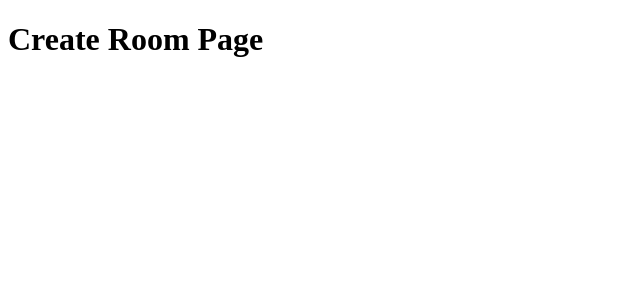
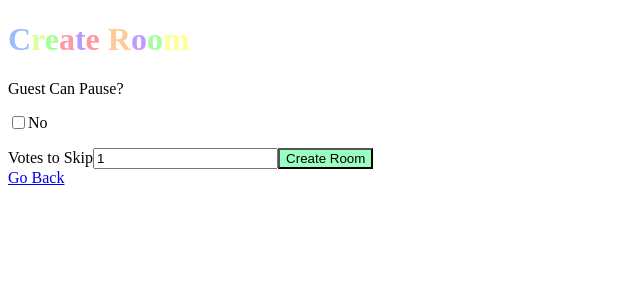
Before and after one commit to martinmunillas/HouseParty, a React app in the folder src/frontend/: page /create-room in a window 1280 px wide. Shown: the top 300 px of the page, without its empty margins (0-640 px from the left). Built offline with nearby package versions, Linux system fonts and the light colour scheme; the HTML template or start-up script is replaced by a standard one.

Commit message:
Create Room added

```diff
--- /dev/null
+++ b/src/frontend/src/components/CreateRoomForm.jsx
@@ -0,0 +1,36 @@
+import React from 'react';
+
+const CreateRoomForm = ({ onChange, onSubmit, onCheckboxChange, formValues }) => {
+  return (
+    <form className='createRoomForm' onSubmit={onSubmit}>
+      <label>Guest Can Pause?</label>
+      <div style={{ display: 'flex', alignItems: 'center' }}>
+        <input
+          type='checkbox'
+          name='guest_can_pause'
+          className='createRoomForm__guestCanPause'
+          onChange={onCheckboxChange}
+          checked={formValues.guest_can_pause}
+        />
+        <p>{formValues.guest_can_pause ? 'Yes' : 'No'}</p>
+      </div>
+      <label>Votes to Skip</label>
+      <input
+        type='number'
+        name='votes_to_skip'
+        className='createRoomForm__votesToSkip'
+        onChange={onChange}
+        value={formValues.votes_to_skip}
+      ></input>
+      <button
+        type='submit'
+        className='createRoomForm__create'
+        style={{ backgroundColor: `hsla(${Math.random() * 360}, 100%, 80%, 1)` }}
+      >
+        Create Room
+      </button>
+    </form>
+  );
+};
+
+export default CreateRoomForm;
--- a/src/frontend/src/components/NeonText.jsx
+++ b/src/frontend/src/components/NeonText.jsx
@@ -1,17 +1,16 @@
 import React from 'react';
-import { useState } from 'react';
 
 const NeonLetter = ({ children }) => {
   const handleHover = (e) => {
     e.target.style.animation = 'none'
     e.target.offsetHeight;
-    e.target.style.animation = `text-flicker-in-glow ${Math.random() * 1}s linear both`
+    e.target.style.animation = `text-flicker-in-glow ${Math.random() * 2}s linear both`
   };
 
   return (
     <span
       style={{
-        animation: `text-flicker-in-glow ${Math.random() * 10}s linear both`,
+        animation: `text-flicker-in-glow ${Math.random() * 4}s linear both`,
         color: `hsla(${Math.random() * 360}, 100%, 80%, 1)`,
       }}
       onMouseOver={handleHover}
--- a/src/frontend/src/pages/CreateRoomPage.jsx
+++ b/src/frontend/src/pages/CreateRoomPage.jsx
@@ -1,7 +1,42 @@
-import React from 'react'
+import React, { useState } from 'react';
+import { Link } from 'react-router-dom';
+import axios from 'axios';
+
+import NeonText from '../components/NeonText';
+import CreateRoomForm from '../components/CreateRoomForm';
 
 const CreateRoomPage = () => {
-    return <h1>Create Room Page</h1>
-}
+  const [form, setForm] = useState({ guest_can_pause: false, votes_to_skip: 1 });
 
-export default CreateRoomPage
+  const handleChange = (e) => {
+    setForm({ ...form, [e.target.name]: e.target.value });
+  };
+
+  const handleCheckboxChange = (e) => {
+    setForm({ ...form, [e.target.name]: e.target.checked });
+  };
+
+  const handleSubmit = async (e) => {
+    e.preventDefault();
+    const res = await axios({
+      method: 'POST',
+      url: '/api/create-room',
+      data: form,
+    });
+    console.log(res.data);
+  };
+  return (
+    <>
+      <NeonText>Create Room</NeonText>
+      <CreateRoomForm
+        onCheckboxChange={handleCheckboxChange}
+        onChange={handleChange}
+        onSubmit={handleSubmit}
+        formValues={form}
+      />
+      <Link to='/'>Go Back</Link>
+    </>
+  );
+};
+
+export default CreateRoomPage;
--- a/src/frontend/static/css/index.css
+++ b/src/frontend/static/css/index.css
@@ -17,6 +17,14 @@ h1 {
 a {
   color: #ffffff;
 }
+
+button,
+input,
+textarea {
+  outline: none;
+  border: none;
+}
+
 .main {
   position: fixed;
   width: 100%;
@@ -43,7 +51,42 @@ a {
   padding: 20px;
   border: 2px solid #ffffff;
   border-radius: 10px;
+}
 
+.createRoomForm {
+  display: flex;
+  flex-direction: column;
+  justify-content: center;
+  align-items: center;
+  margin: 0 auto;
+}
+
+.createRoomForm__guestCanPause {
+  width: 20px;
+  height: 20px;
+  border-radius: 10px;
+  -webkit-appearance: none;
+  background-color: red;
+}
+
+.createRoomForm__guestCanPause:checked {
+  background-color: greenyellow;
+}
+
+.createRoomForm__votesToSkip {
+  margin: 10px 0;
+  width: 60px;
+  height: 30px;
+  border-radius: 7px;
+}
+
+.createRoomForm__create {
+  margin: 10px 0;
+  width: 170px;
+  height: 40px;
+  border-radius: 50px;
+  font-weight: 600;
+  font-size: 20px;
 }
 
 @-webkit-keyframes text-flicker-in-glow {
```
Also changed, not shown: src/frontend/package.json (+9 -1 lines), src/frontend/static/frontend/build.js.LICENSE.txt, 1 other file (tests, documents, lock files or other folders). Lines whose indentation alone changed are shown as unchanged.
